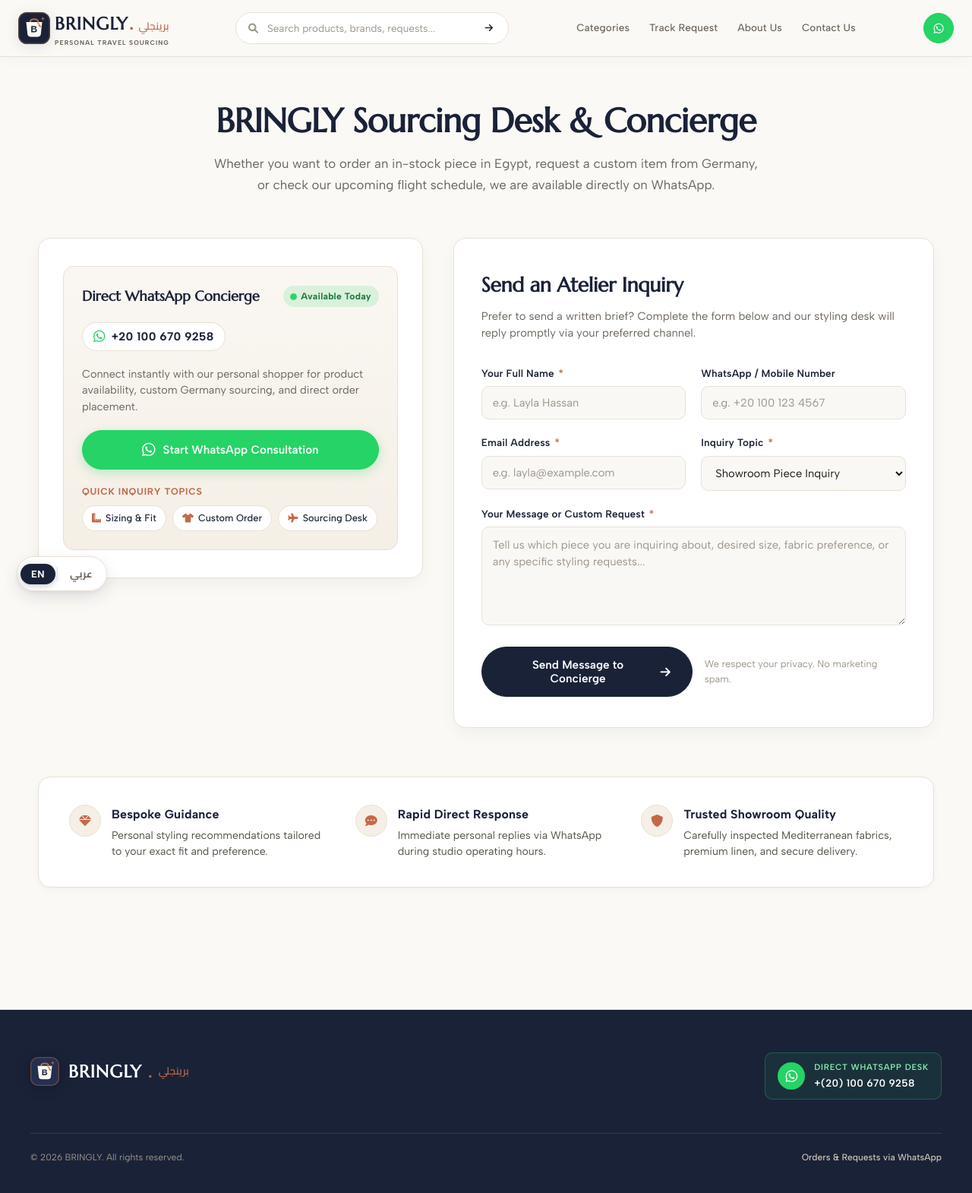
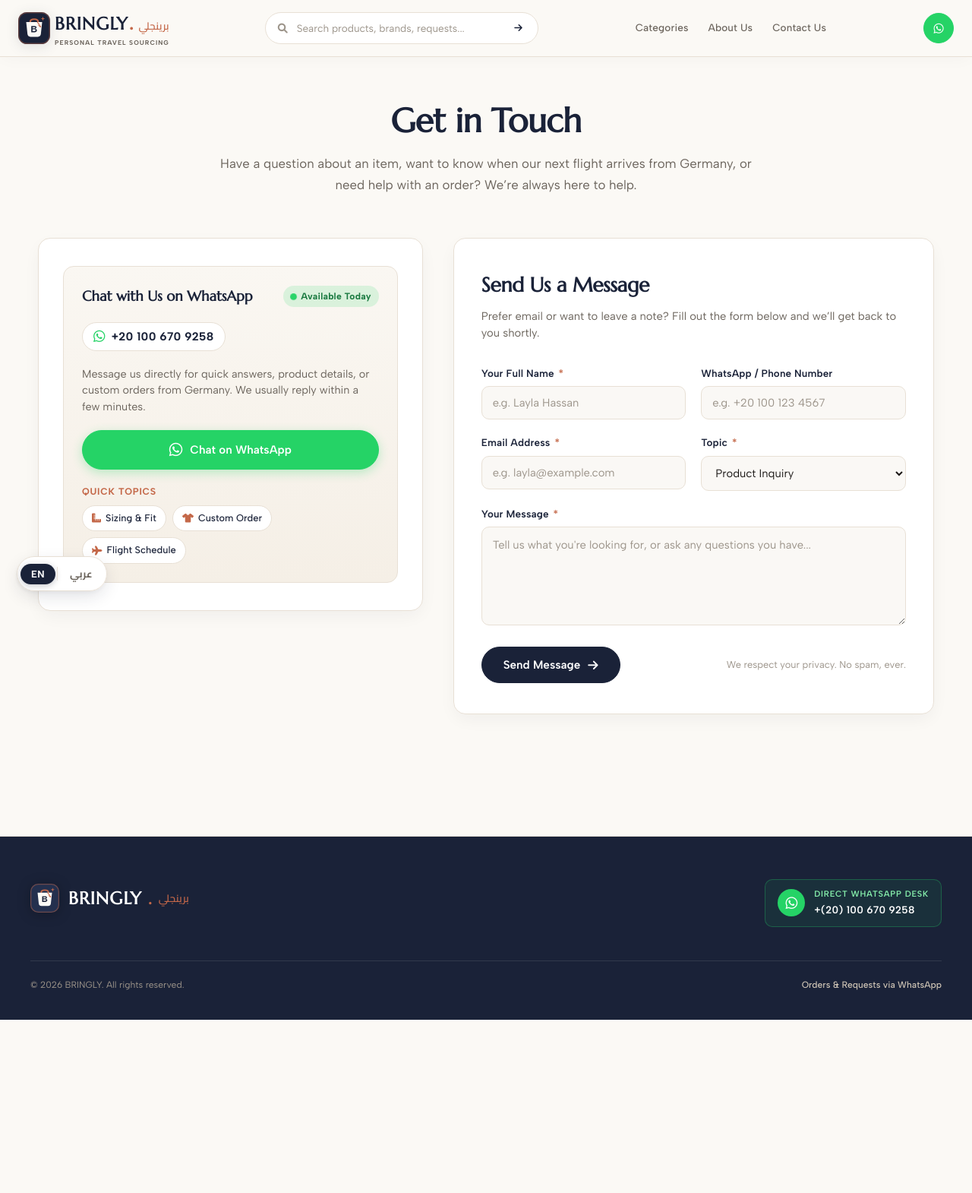
Before and after one commit to Abdelrahman123-star/BRINGLY, a Node server app: page /contact in a window 1280 px wide. Shown: the whole page at 76% size. After the commit the page ends 1342 px from the top, so only its background shows below. Run offline with Node 20, Linux system fonts and the light colour scheme; some libraries are stand-ins or nearby versions.

Commit message:
final changes

```diff
--- a/views/components/header.ejs
+++ b/views/components/header.ejs
@@ -69,11 +69,6 @@
     <nav class="desktop-nav">
       <ul class="header_list">
         <li><a href="/Category" class="nav-item-link" data-i18n="nav.categories">Categories</a></li>
-        <li>
-          <a href="/track-request" class="nav-item-link track-link">
-            <span data-i18n="nav.trackRequest">Track Request</span>
-          </a>
-        </li>
         <li><a href="/about" class="nav-item-link" data-i18n="nav.aboutUs">About Us</a></li>
         <li><a href="/contact" class="nav-item-link" data-i18n="nav.contactUs">Contact Us</a></li>
         <% if (session && session.user && session.user.role === 'admin') { %>
@@ -235,7 +230,6 @@
       <ul class="mobile-nav-list">
         <li><a href="/"><i class="fas fa-home"></i> <span data-i18n="nav.home">Home</span></a></li>
         <li><a href="/Category"><i class="fas fa-th-large"></i> <span data-i18n="nav.categories">Categories</span></a></li>
-        <li><a href="/track-request"><i class="fas fa-search-location"></i> <span data-i18n="nav.trackRequest">Track Request</span></a></li>
         <li><a href="/about"><i class="fas fa-info-circle"></i> <span data-i18n="nav.aboutUs">About Us</span></a></li>
         <li><a href="/contact"><i class="fas fa-envelope"></i> <span data-i18n="nav.contactUs">Contact Us</span></a></li>
         <% if (session && session.user && session.user.role === 'admin') { %>
--- a/views/pages/contact.ejs
+++ b/views/pages/contact.ejs
@@ -23,22 +23,22 @@
 
       <!-- Hero Intro Section -->
       <section class="contact-hero">
-        <h1 data-i18n="contactPage.heroTitle">BRINGLY Sourcing Desk & Concierge</h1>
+        <h1 data-i18n="contactPage.heroTitle">Get in Touch</h1>
         <p data-i18n="contactPage.heroSub">
-          Whether you want to order an in-stock piece in Egypt, request a custom item from Germany, or check our upcoming flight schedule, we are available directly on WhatsApp.
+          Have a question about an item, want to know when our next flight arrives from Germany, or need help with an order? We’re always here to help.
         </p>
       </section>
 
       <!-- Main Two-Column Grid -->
       <div class="contact-grid">
 
-        <!-- Left Column: Direct Concierge Touchpoints -->
-        <aside class="touchpoints-card" aria-label="Direct Concierge Touchpoints">
+        <!-- Left Column: Direct WhatsApp Touchpoints -->
+        <aside class="touchpoints-card" aria-label="WhatsApp Contact Options">
 
-          <!-- WhatsApp Premiere Spotlight Box -->
+          <!-- WhatsApp Box -->
           <div class="wa-spotlight-box">
             <div class="wa-spotlight-header">
-              <h2 class="wa-channel-title" data-i18n="contactPage.waTitle">Direct WhatsApp Concierge</h2>
+              <h2 class="wa-channel-title" data-i18n="contactPage.waTitle">Chat with Us on WhatsApp</h2>
               <div class="wa-status-pill">
                 <span class="wa-pulse-dot" aria-hidden="true"></span>
                 <span data-i18n="contactPage.availableToday">Available Today</span>
@@ -50,35 +50,35 @@
             </div>
 
             <p class="wa-spotlight-desc" data-i18n="contactPage.waDesc">
-              Connect instantly with our personal shopper for product availability, custom Germany sourcing, and direct order placement.
+              Message us directly for quick answers, product details, or custom orders from Germany. We usually reply within a few minutes.
             </p>
 
-            <a href="https://wa.me/201006709258?text=Hello%20BRINGLY!%20I%20would%20like%20to%20consult%20with%20your%20sourcing%20concierge."
+            <a href="https://wa.me/201006709258?text=Hello%20BRINGLY!%20I%20have%20an%20inquiry%20regarding%20your%20products."
                target="_blank"
                class="btn-primary-wa"
                title="Open WhatsApp Chat">
               <i class="fab fa-whatsapp"></i>
-              <span data-i18n="contactPage.startWa">Start WhatsApp Consultation</span>
+              <span data-i18n="contactPage.startWa">Chat on WhatsApp</span>
             </a>
 
             <!-- Quick Topic Shortcuts -->
             <div class="wa-quick-topics">
-              <span class="wa-quick-topics-label" data-i18n="contactPage.quickTopics">Quick Inquiry Topics</span>
+              <span class="wa-quick-topics-label" data-i18n="contactPage.quickTopics">Quick Topics</span>
               <div class="topic-chips">
                 <a href="https://wa.me/201006709258?text=Hello!%20I%20need%20assistance%20with%20sizing%20and%20measurements."
                    target="_blank"
                    class="topic-chip">
-                  <i class="fas fa-ruler-combined"></i> <span data-i18n="contactPage.topicSizing">Sizing & Fit</span>
+                  <i class="fas fa-ruler-combined"></i> <span data-i18n="contactPage.topicSizing">Sizing &amp; Fit</span>
                 </a>
-                <a href="https://wa.me/201006709258?text=Hello!%20I%20am%20interested%20in%20a%20custom%20order%20or%20showroom%20piece."
+                <a href="https://wa.me/201006709258?text=Hello!%20I%20want%20to%20request%20a%20custom%20item%20from%20Germany."
                    target="_blank"
                    class="topic-chip">
                   <i class="fas fa-tshirt"></i> <span data-i18n="contactPage.topicCustom">Custom Order</span>
                 </a>
-                <a href="https://wa.me/201006709258?text=Hello!%20I%20have%20an%20inquiry%20regarding%20European%20concierge%20sourcing."
+                <a href="https://wa.me/201006709258?text=Hello!%20When%20is%20your%20next%20flight%20from%20Germany%20arriving?"
                    target="_blank"
                    class="topic-chip">
-                  <i class="fas fa-plane"></i> <span data-i18n="contactPage.topicSourcing">Sourcing Desk</span>
+                  <i class="fas fa-plane"></i> <span data-i18n="contactPage.topicSourcing">Flight Schedule</span>
                 </a>
               </div>
             </div>
@@ -87,12 +87,12 @@
         </aside>
 
         <!-- Right Column: Inquiry Message Card -->
-        <section class="form-card" id="formCard" aria-label="Atelier Message Form">
+        <section class="form-card" id="formCard" aria-label="Contact Message Form">
 
           <div class="form-card-header">
-            <h2 data-i18n="contactPage.formTitle">Send an Atelier Inquiry</h2>
+            <h2 data-i18n="contactPage.formTitle">Send Us a Message</h2>
             <p data-i18n="contactPage.formSub">
-              Prefer to send a written brief? Complete the form below and our styling desk will reply promptly via your preferred channel.
+              Prefer email or want to leave a note? Fill out the form below and we’ll get back to you shortly.
             </p>
           </div>
 
@@ -103,7 +103,7 @@
                 <input class="form-input" type="text" id="contactName" data-i18n-placeholder="contactPage.namePlaceholder" placeholder="e.g. Layla Hassan" required autocomplete="name">
               </div>
               <div class="form-group">
-                <label for="contactPhone" data-i18n="contactPage.phoneLabel">WhatsApp / Mobile Number</label>
+                <label for="contactPhone" data-i18n="contactPage.phoneLabel">WhatsApp / Phone Number</label>
                 <input class="form-input" type="tel" id="contactPhone" data-i18n-placeholder="contactPage.phonePlaceholder" placeholder="e.g. +20 100 123 4567" autocomplete="tel">
               </div>
             </div>
@@ -114,27 +114,27 @@
                 <input class="form-input" type="email" id="contactEmail" data-i18n-placeholder="contactPage.emailPlaceholder" placeholder="e.g. layla@example.com" required autocomplete="email">
               </div>
               <div class="form-group">
-                <label for="contactTopic"><span data-i18n="contactPage.topicLabel">Inquiry Topic</span> <span class="required-mark">*</span></label>
+                <label for="contactTopic"><span data-i18n="contactPage.topicLabel">Topic</span> <span class="required-mark">*</span></label>
                 <select class="form-select" id="contactTopic" required>
-                  <option value="Showroom Piece Inquiry" data-i18n="contactPage.topicShowroom">Showroom Piece Inquiry</option>
-                  <option value="Sizing & Tailoring Consultation" data-i18n="contactPage.topicConsultation">Sizing & Tailoring Consultation</option>
-                  <option value="European Concierge Sourcing" data-i18n="contactPage.topicSourcingOpt">European Sourcing Request</option>
-                  <option value="General Inquiry" data-i18n="contactPage.topicGeneral">General Atelier Inquiry</option>
+                  <option value="Product Inquiry" data-i18n="contactPage.topicShowroom">Product Inquiry</option>
+                  <option value="Sizing & Fit Question" data-i18n="contactPage.topicConsultation">Sizing &amp; Fit Question</option>
+                  <option value="Custom Order from Germany" data-i18n="contactPage.topicSourcingOpt">Custom Order from Germany</option>
+                  <option value="General Question" data-i18n="contactPage.topicGeneral">General Question</option>
                 </select>
               </div>
             </div>
 
             <div class="form-group">
-              <label for="contactMessage"><span data-i18n="contactPage.messageLabel">Your Message or Custom Request</span> <span class="required-mark">*</span></label>
-              <textarea class="form-textarea" id="contactMessage" data-i18n-placeholder="contactPage.messagePlaceholder" placeholder="Tell us which piece you are inquiring about, desired size, fabric preference, or any specific styling requests..." required></textarea>
+              <label for="contactMessage"><span data-i18n="contactPage.messageLabel">Your Message</span> <span class="required-mark">*</span></label>
+              <textarea class="form-textarea" id="contactMessage" data-i18n-placeholder="contactPage.messagePlaceholder" placeholder="Tell us what you're looking for, or ask any questions you have..." required></textarea>
             </div>
 
             <div class="form-submit-row">
               <button class="btn-submit-concierge" type="submit">
-                <span data-i18n="contactPage.sendMessage">Send Message to Concierge</span>
+                <span data-i18n="contactPage.sendMessage">Send Message</span>
                 <i class="fas fa-arrow-right"></i>
               </button>
-              <span class="form-privacy-note" data-i18n="contactPage.privacyNote">We respect your privacy. No marketing spam.</span>
+              <span class="form-privacy-note" data-i18n="contactPage.privacyNote">We respect your privacy. No spam, ever.</span>
             </div>
           </form>
 
@@ -145,15 +145,15 @@
             </div>
             <h3><span data-i18n="contactPage.thankYou">Thank You</span>, <span id="successClientName">Guest</span></h3>
             <p data-i18n="contactPage.successDesc">
-              Your message has been received by our atelier concierge team. We will review your inquiry and follow up shortly.
+              We've received your message and will get back to you shortly.
             </p>
             <div class="success-actions">
               <a href="#" id="forwardWaBtn" target="_blank" class="btn-secondary-wa">
                 <i class="fab fa-whatsapp"></i>
-                <span data-i18n="contactPage.forwardWa">Forward Message to WhatsApp</span>
+                <span data-i18n="contactPage.forwardWa">Forward to WhatsApp</span>
               </a>
               <button type="button" class="btn-reset-form" id="resetFormBtn" data-i18n="contactPage.sendAnother">
-                Send Another Inquiry
+                Send Another Message
               </button>
             </div>
           </div>
@@ -161,39 +161,6 @@
         </section>
 
       </div>
-
-      <!-- Bottom Assurance Row -->
-      <section class="contact-assurances" aria-label="Atelier Guarantees">
-        <div class="assurance-item">
-          <div class="assurance-icon" aria-hidden="true">
-            <i class="fas fa-gem"></i>
-          </div>
-          <div class="assurance-meta">
-            <h4 data-i18n="contactPage.guarantee1Title">Bespoke Guidance</h4>
-            <p data-i18n="contactPage.guarantee1Sub">Personal styling recommendations tailored to your exact fit and preference.</p>
-          </div>
-        </div>
-
-        <div class="assurance-item">
-          <div class="assurance-icon" aria-hidden="true">
-            <i class="fas fa-comment-dots"></i>
-          </div>
-          <div class="assurance-meta">
-            <h4 data-i18n="contactPage.guarantee2Title">Rapid Direct Response</h4>
-            <p data-i18n="contactPage.guarantee2Sub">Immediate personal replies via WhatsApp during studio operating hours.</p>
-          </div>
-        </div>
-
-        <div class="assurance-item">
-          <div class="assurance-icon" aria-hidden="true">
-            <i class="fas fa-shield-alt"></i>
-          </div>
-          <div class="assurance-meta">
-            <h4 data-i18n="contactPage.guarantee3Title">Trusted Showroom Quality</h4>
-            <p data-i18n="contactPage.guarantee3Sub">Carefully inspected Mediterranean fabrics, premium linen, and secure delivery.</p>
-          </div>
-        </div>
-      </section>
 
     </div>
   </main>
```
Also changed, not shown: public/locales/ar/translation.json (+26 -32 lines), public/locales/en/translation.json (+28 -34 lines), views/pages/home.ejs (+5 -30 lines).
